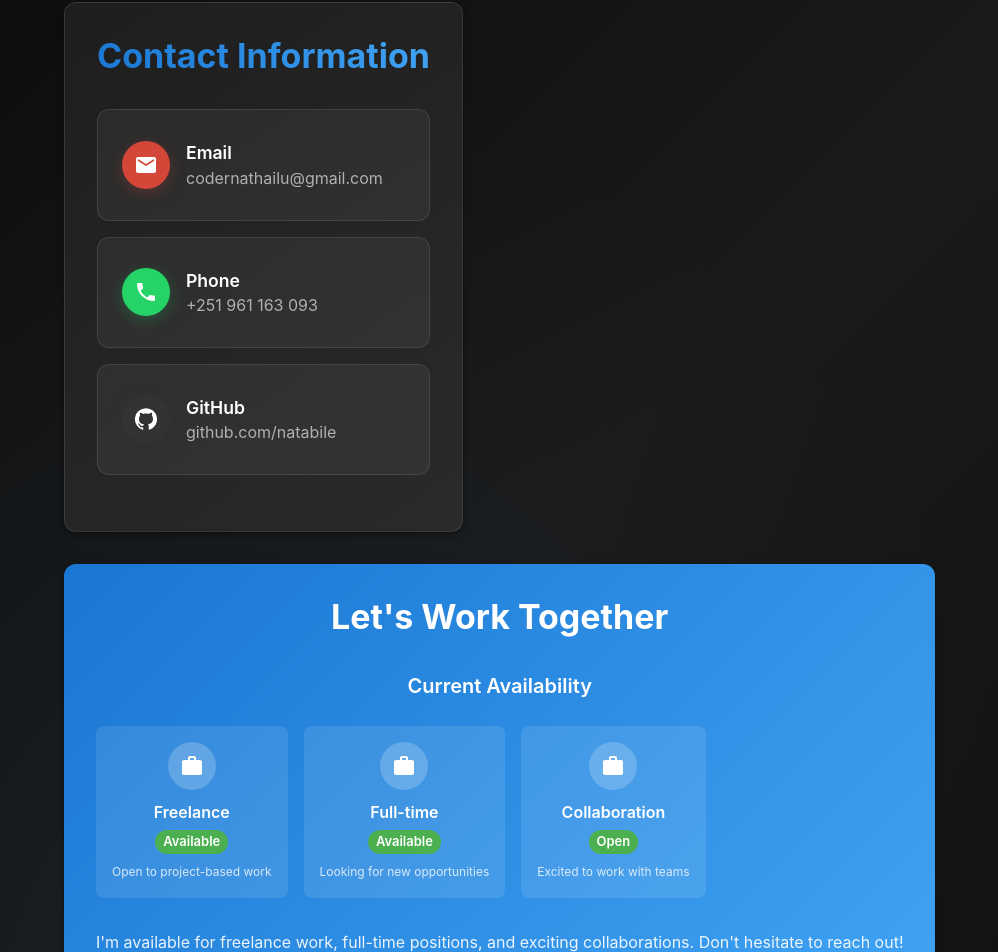
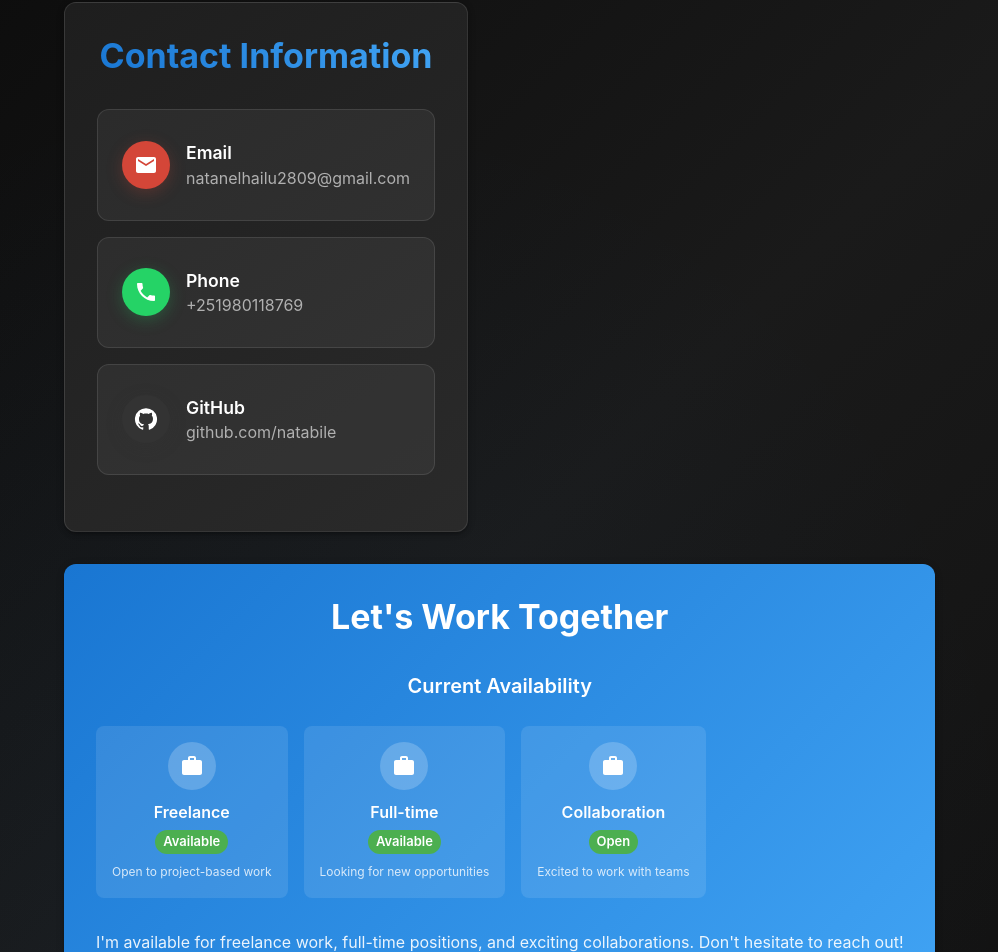
Before and after one commit to natadevm/porto, a React (Vite) app: page / in a window 1280 px wide. Shown: the part 6912-7864 px from the top of the page, without its empty margins (0-998 px from the left). Built offline with nearby package versions, Linux system fonts and the light colour scheme.

Commit message:
fix contact 2

```diff
--- a/src/components/Contact.jsx
+++ b/src/components/Contact.jsx
@@ -32,14 +32,14 @@ const Contact = () => {
     {
       icon: <Email />,
       primary: 'Email',
-      secondary: 'codernathailu@gmail.com',
-      link: 'mailto:natanaelhailu2809@gmail.com',
+      secondary: 'natanelhailu2809@gmail.com',
+      link: 'mailto:natanelhailu2809@gmail.com',
       color: '#D44638',
     },
     {
       icon: <Phone />,
       primary: 'Phone',
-      secondary: '+251 961 163 093',
+      secondary: '+251980118769',
       link: 'tel:+251980118769',
       color: '#25D366',
     },
```
